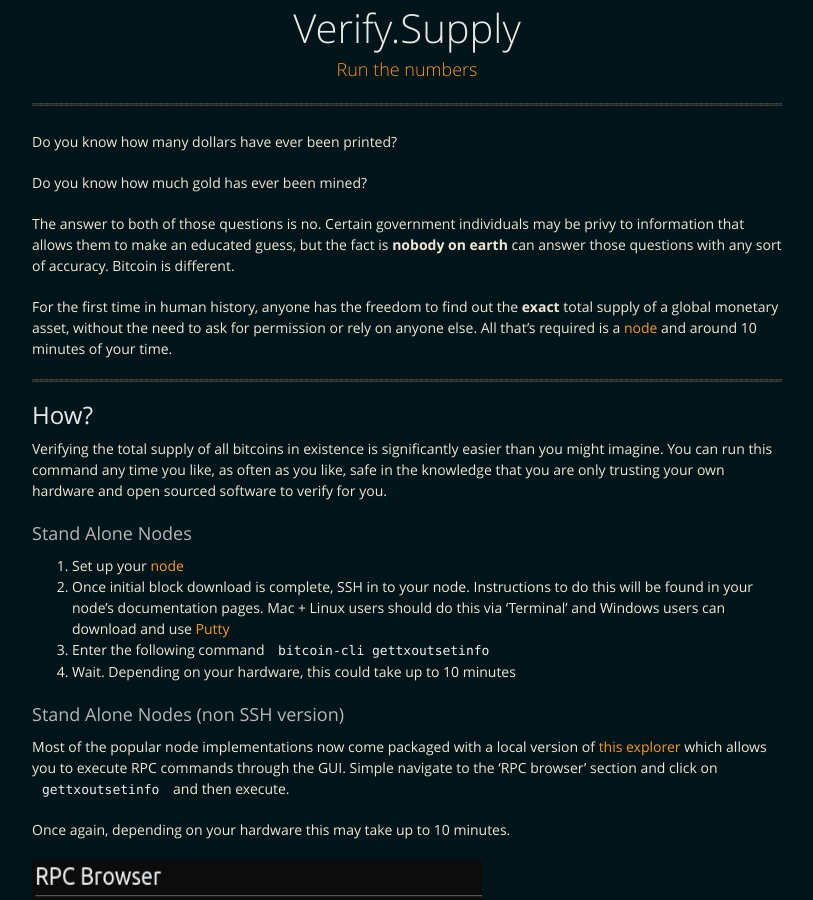
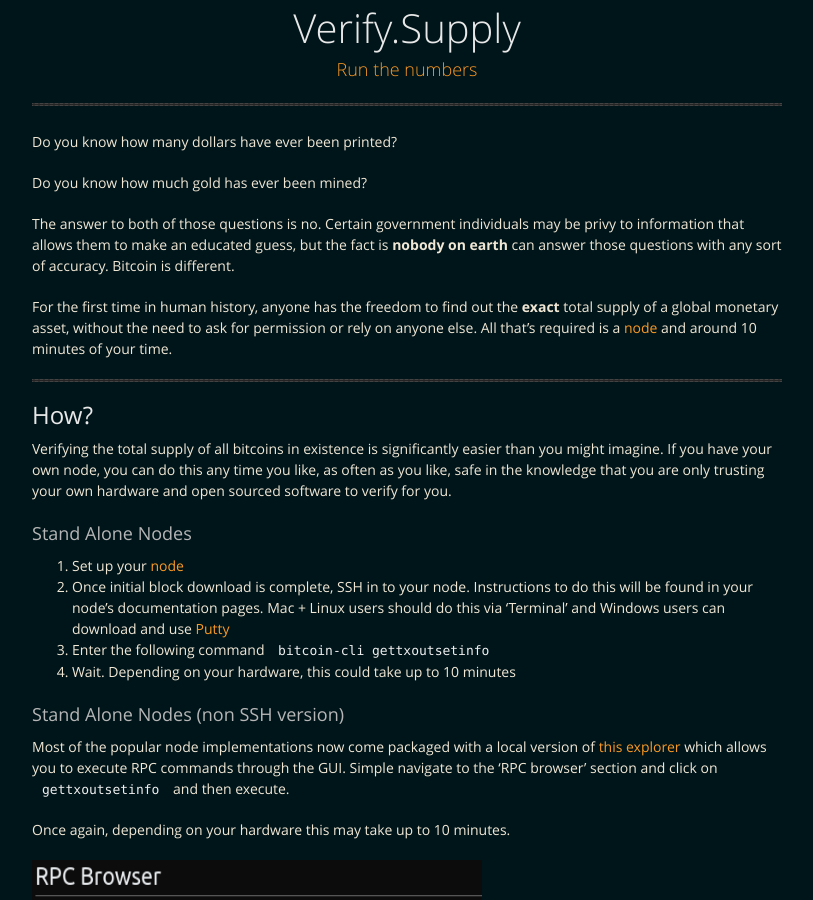
Before and after one commit to BitcoinQnA/verify-supply, a Jekyll site: the page built from index.md, in a window 1280 px wide and 900 px high. Shown: the whole window, without its empty margins (233-1046 px from the left). Built offline with Jekyll 4.4.1, drawn with Linux system fonts in a browser that asks for light colours.

Commit message:
Update index.md

```diff
--- a/index.md
+++ b/index.md
@@ -14,7 +14,7 @@ For the first time in human history, anyone has the freedom to find out the **ex
 
 ## How?
 
-Verifying the total supply of all bitcoins in existence is significantly easier than you might imagine. You can run this command any time you like, as often as you like, safe in the knowledge that you are only trusting your own hardware and open sourced software to verify for you.
+Verifying the total supply of all bitcoins in existence is significantly easier than you might imagine. If you have your own node, you can do this any time you like, as often as you like, safe in the knowledge that you are only trusting your own hardware and open sourced software to verify for you.
 
 ### Stand Alone Nodes
 
```
